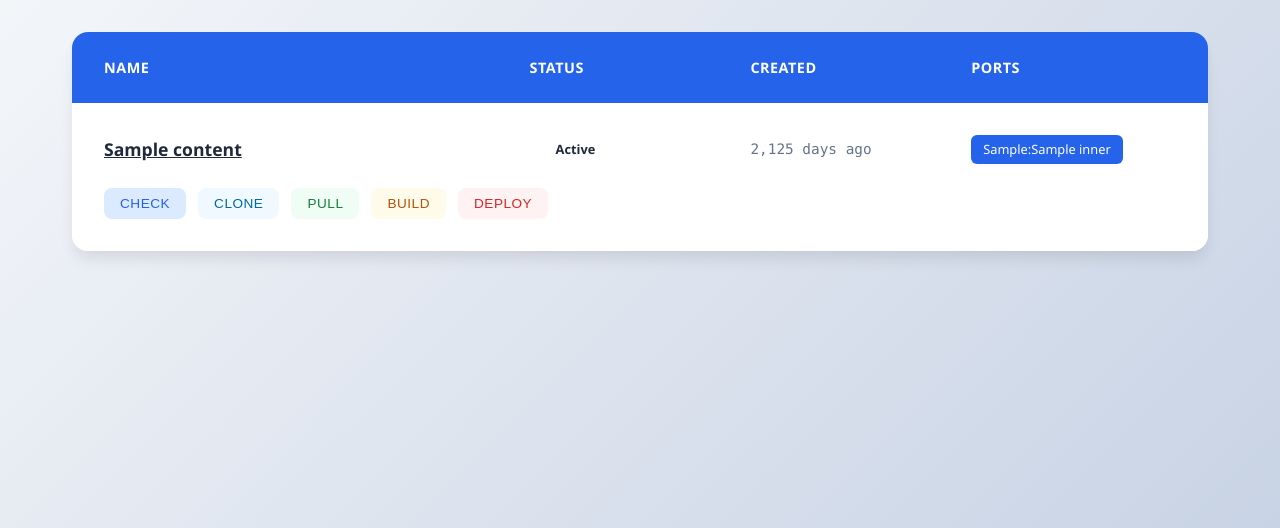
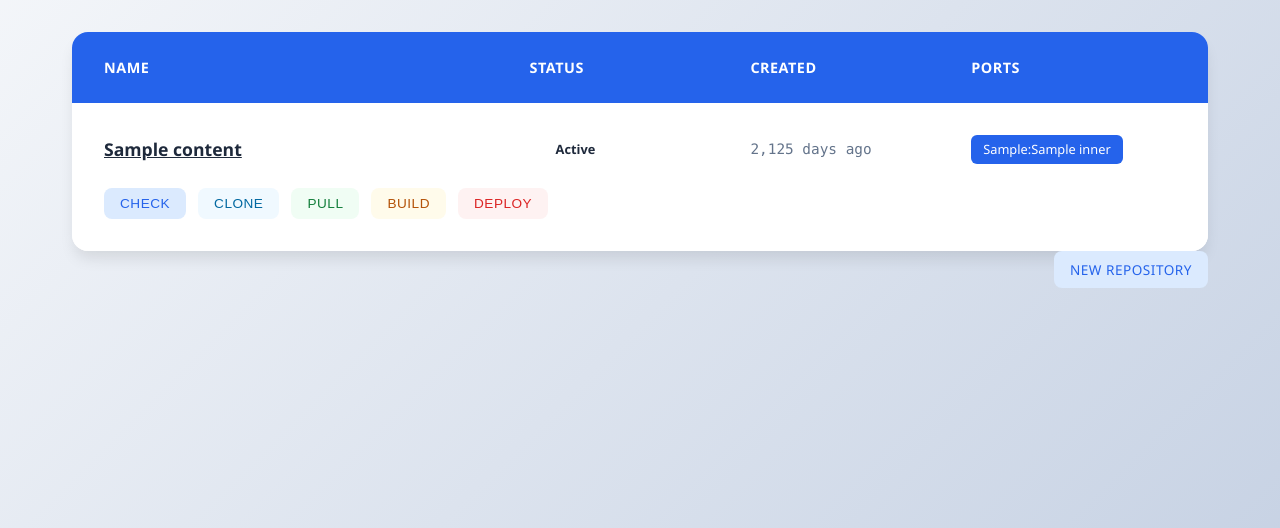
Before and after one commit to adamivangrgic/autodock, a FastAPI app: template templates/index.html in a window 1280 px wide. Shown: the part 78-606 px from the top of the page. Run offline with FastAPI, Linux system fonts and the light colour scheme; the template is opened without the code that fills it: most values are stand-ins (such as "Sample title", 1, 10 or a date in 2020); parts of the project's set-up code (start-up, migrations or seed data) failed here and were passed over.

Commit message:
style changes

```diff
--- a/static/css/styles.css
+++ b/static/css/styles.css
@@ -217,6 +217,16 @@ button, .button {
     text-decoration: none;
 }
 
+.right-align {
+     margin-left: auto
+}
+
+@media (max-width: 767px) {
+    .right-align {
+        margin-left: 0
+    }
+}
+
 /* Button Colors */
 
 .button-primary {
--- a/templates/details.html
+++ b/templates/details.html
@@ -22,7 +22,7 @@
                 <button class="button-warning" onclick="apiCall('/api/repo/build', {'name': '{{ name }}'})">Build</button>
                 <button class="button-error" onclick="apiCall('/api/repo/deploy', {'name': '{{ name }}'})">Deploy</button>
 
-                <a class="button button-primary"  href="/edit_config/{{ name }}" type="button" style="margin-left: auto">Edit configuration</a>
+                <a class="button button-primary right-align"  href="/edit_config/{{ name }}" type="button">Edit configuration</a>
             </div>
 
             <div class="table">
--- a/templates/edit_config.html
+++ b/templates/edit_config.html
@@ -14,7 +14,7 @@
 
         <div class="card">
             <div class="element-row">
-                <button class="button-primary" onclick="" style="margin-left: auto">Save configuration</button>
+                <button class="button-primary right-align" onclick="">Save configuration</button>
             </div>
 
             <div class="table">
--- a/templates/index.html
+++ b/templates/index.html
@@ -50,6 +50,10 @@
             </div>
             {% endfor %}
         </div>
+
+        <div class="element-row">
+            <a class="button button-primary right-align"  href="/edit_config/add_new_repo" type="button">New repository</a>
+        </div>
     </div>
 
     <script src="{{ url_for('static', path='/scripts/script.js') }}"></script>
```
